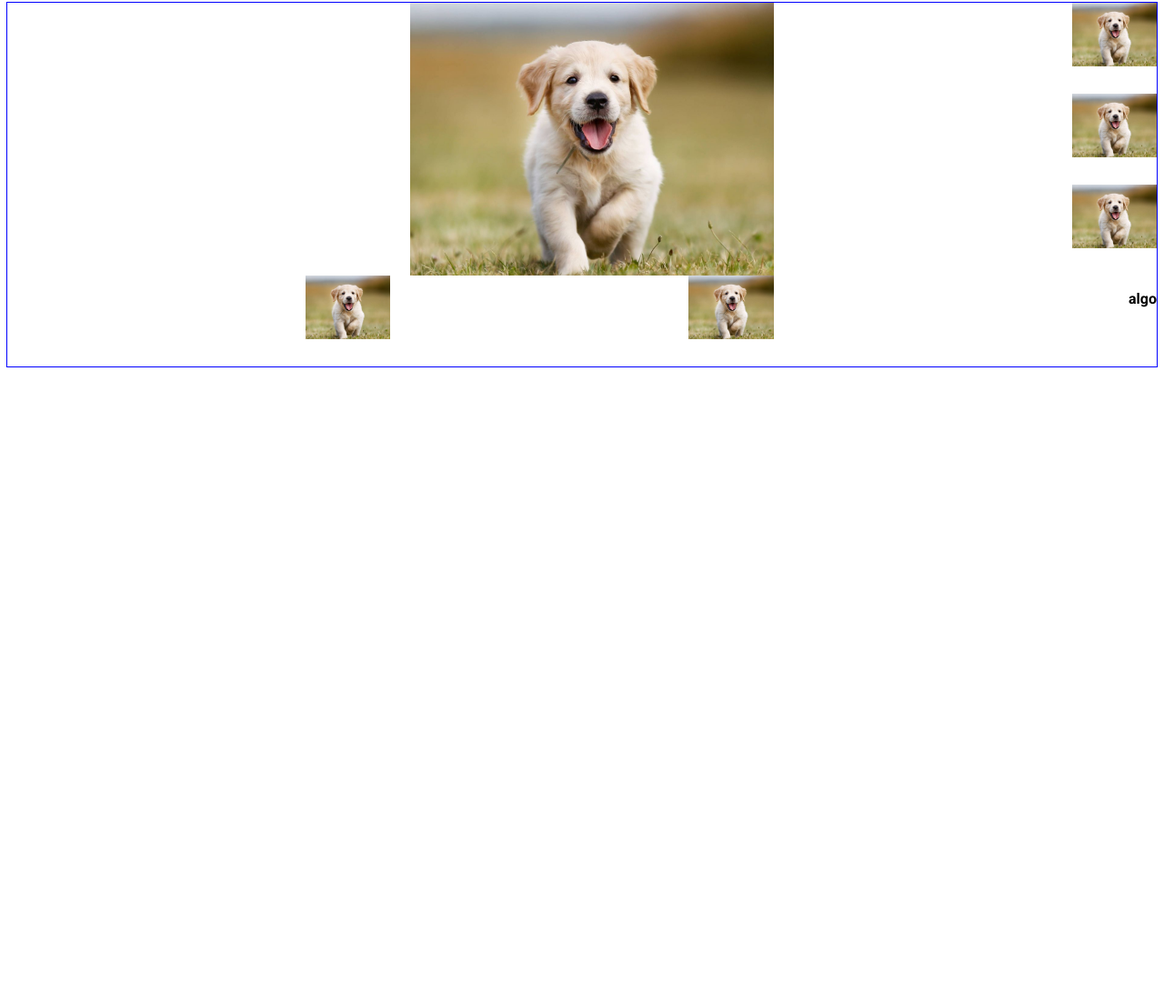
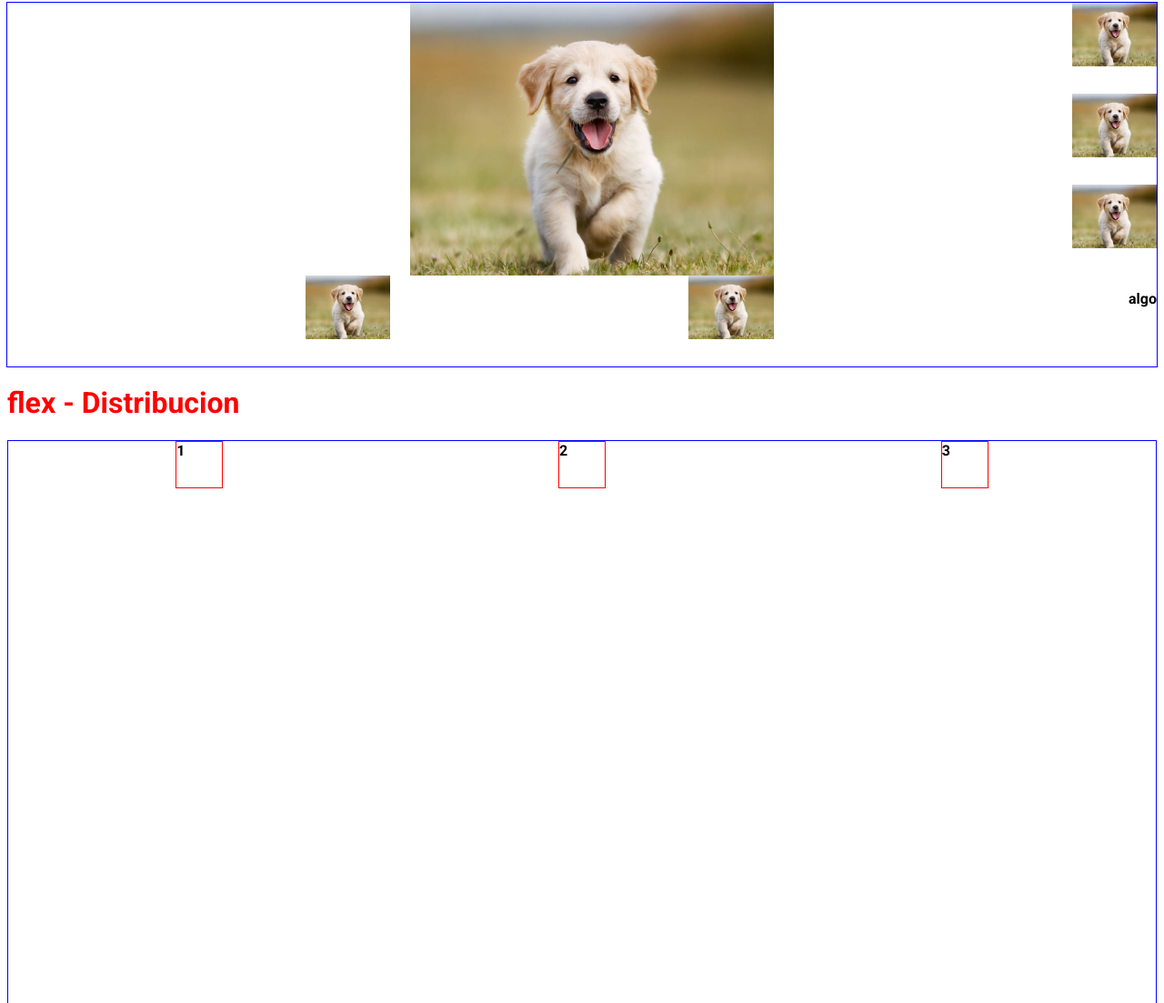
Before and after one commit to Marisell-24/Practica-3-CSS, a plain HTML site: page index.html in a window 1280 px wide. Shown: the part 1677-2780 px from the top of the page at 91% size. Before the commit the page ends 2088 px from the top, so only its background shows below. Drawn offline with Linux system fonts and the light colour scheme.

Commit message:
final del dia

```diff
--- a/index.html
+++ b/index.html
@@ -72,8 +72,16 @@
         <p class="tamano">algo</p>
     </div>
 
+    <h1>flex - Distribucion</h1>
+<!--div class-"caja de distribucion"  -->
+<!-- utocompletado para hacer las cajas -->
+<!--.flex-caja -->
+<div class="caja-distribucion">
+    <div class="flex-caja-1">1</div>
+    <div class="flex-caja-2">2</div>
+    <div class="flex-caja-3">3</div>
+</div>
 
-
-
+<h1>animaciones</h1>
 </body>
 </html>
--- a/style.css
+++ b/style.css
@@ -113,3 +113,20 @@ body{
     height: 100%;
     object-fit: cover;
 }
+
+
+.caja-distribucion div{
+    height: 50px;
+    width: 50px;
+    border: 1px solid red;
+}
+
+.caja-distribucion {
+    height: 200vh;
+    display: flex;
+    border: 1px solid blue;
+    /* ajusta el mismo espacioentre los elementos */
+    /* justify-content: space-between; */
+    justify-content: space-around;
+
+}
```
